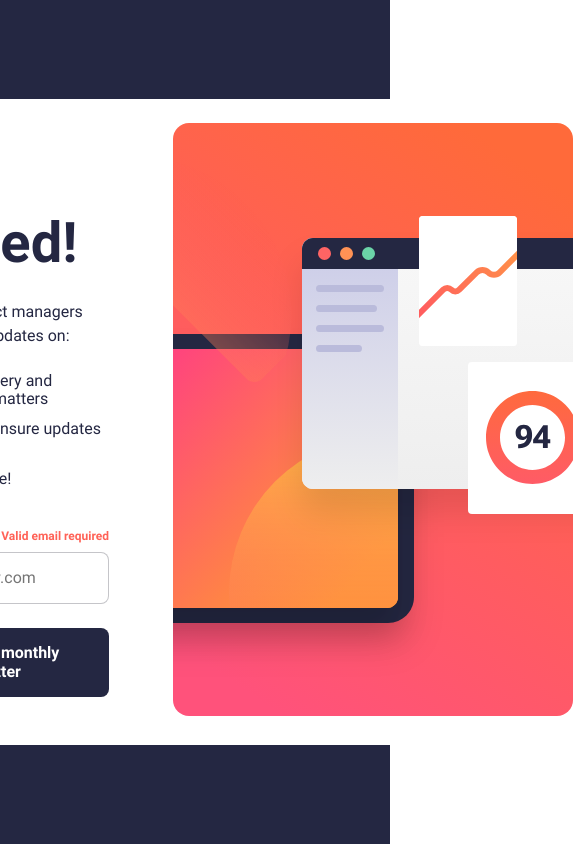
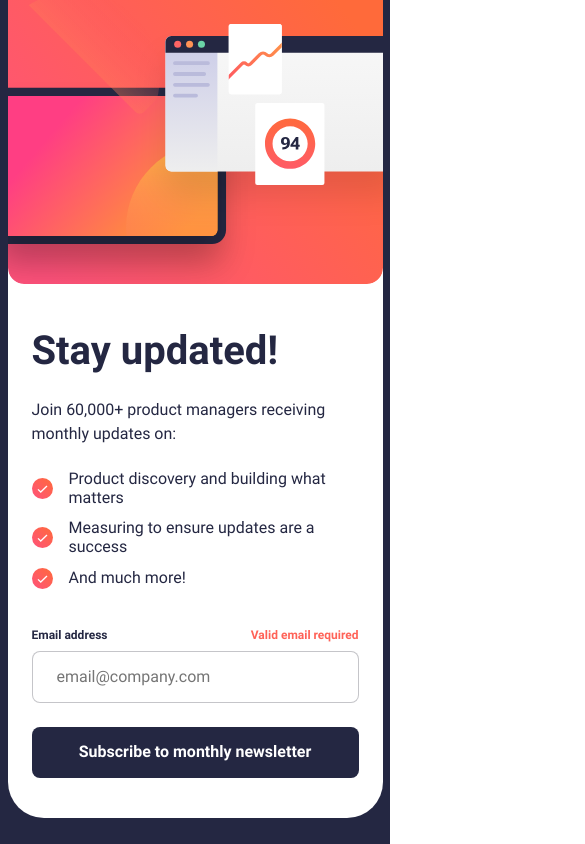
Before and after one commit to Dmitry528/Frontend-Mentor_Newsletter-sign-up, a React (Create React App) app: page / in a window 390 px wide. Shown: the whole page, 585 px wide, since content can reach past the window. Built offline with nearby package versions, Linux system fonts and the light colour scheme.

Commit message:
finished responsive design

```diff
--- a/src/components/SignUpImage/SignUpImage.tsx
+++ b/src/components/SignUpImage/SignUpImage.tsx
@@ -1,10 +1,12 @@
 import signUpImageStyles from 'styles/modules/components/SignUpImage.module.css';
 
 import desktopIllustration from 'assets/images/illustration-sign-up-desktop.svg';
+import mobileIllustration from 'assets/images/illustration-sign-up-mobile.svg';
 
 export const SignUpImage = () => (
   <div className={signUpImageStyles.signUpImage}>
     <picture>
+      <source srcSet={mobileIllustration} media='(max-width: 576px)' />
       <img src={desktopIllustration} alt='desktop illustration' />
     </picture>
   </div>
--- a/src/styles/modules/App.module.css
+++ b/src/styles/modules/App.module.css
@@ -5,3 +5,15 @@
   min-height: 100vh;
   background-color: var(--dark-navy);
 }
+
+@media screen and (max-width: 576px) {
+  .app {
+    place-content: start center;
+  }
+}
+
+@media screen and (max-width: 375px) {
+  .app {
+    background-color: var(--white);
+  }
+}
--- a/src/styles/modules/components/SignUpImage.module.css
+++ b/src/styles/modules/components/SignUpImage.module.css
@@ -1,3 +1,17 @@
 .signUpImage {
   grid-area: image;
+
+  display: flex;
 }
+
+@media screen and (max-width: 992px) {
+  .signUpImage {
+    display: none;
+  }
+}
+
+@media screen and (max-width: 576px) {
+  .signUpImage {
+    display: flex;
+  }
+}
--- a/src/styles/modules/components/SignUpInfo.module.css
+++ b/src/styles/modules/components/SignUpInfo.module.css
@@ -35,3 +35,16 @@
   height: 21px;
   width: 21px;
 }
+
+@media screen and (max-width: 992px) {
+  .signUpInfo__title {
+    text-align: center;
+  }
+}
+
+@media screen and (max-width: 576px) {
+  .signUpInfo__title {
+    font-size: 2.5rem;
+    text-align: left;
+  }
+}
--- a/src/styles/modules/features/SignUp.module.css
+++ b/src/styles/modules/features/SignUp.module.css
@@ -8,7 +8,7 @@
 
   display: grid;
   grid-template-areas: "content image";
-  grid-template-columns: 1fr 1fr;
+  grid-template-columns: 1fr max-content;
   gap: 4rem;
 }
 
@@ -17,3 +17,24 @@
   display: grid;
   gap: 2.5rem;
 }
+
+@media screen and (max-width: 992px) {
+  .signUp {
+    gap: 0rem;
+    margin: 0rem;
+    padding: 2rem;
+  }
+}
+
+@media screen and (max-width: 576px) {
+  .signUp {
+    padding: 0rem;
+    grid-template-areas: "image" "content";
+    max-width: 23.4375rem;
+    gap: 2.5rem;
+  }
+
+  .signUpContent {
+    padding: 0rem 1.5rem 2.5rem 1.5rem;
+  }
+}
```
